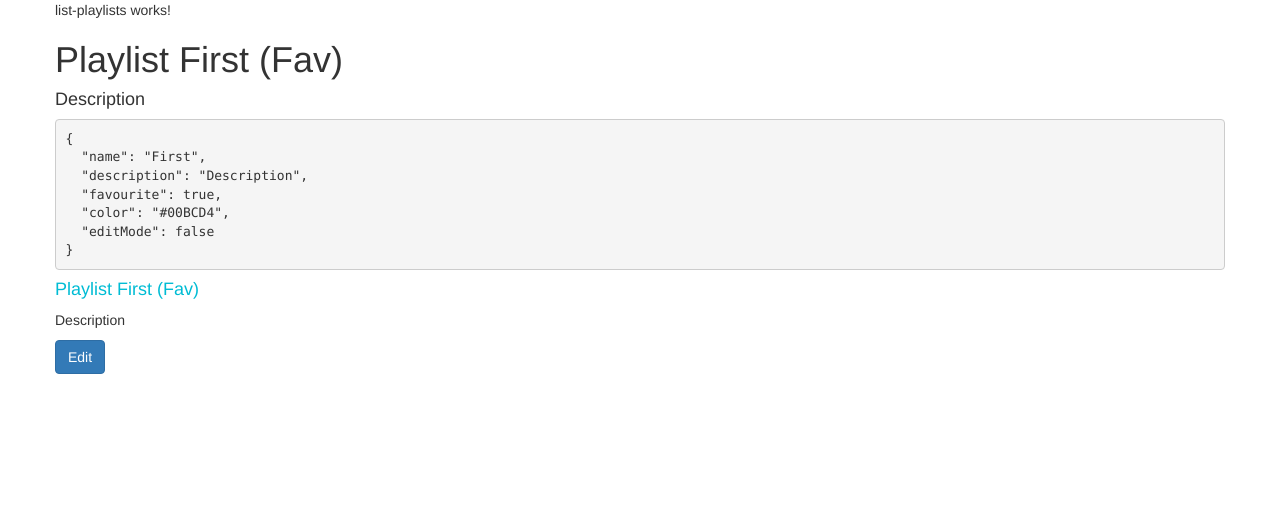
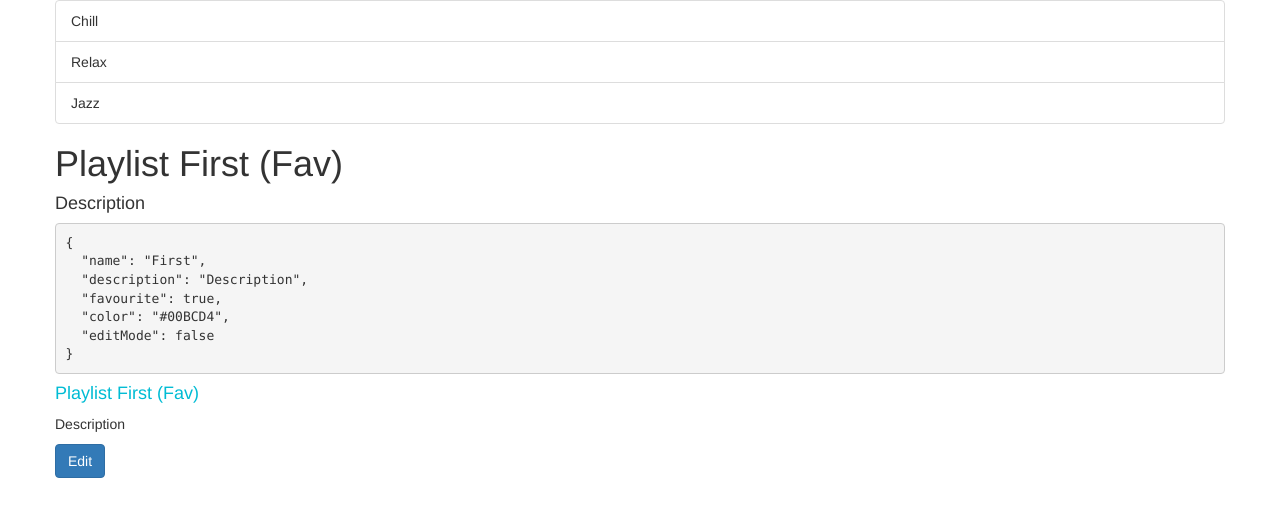
Before and after one commit to j-bogacz/AngularTraining, an Angular app in the folder spot/: page / in a window 1280 px wide. Shown: the top 516 px of the page. Built offline with nearby package versions, Linux system fonts and the light colour scheme.

Commit message:
ngFor class.active

```diff
--- a/spot/src/app/detail-playlist/detail-playlist.component.html
+++ b/spot/src/app/detail-playlist/detail-playlist.component.html
@@ -1,13 +1,13 @@
 <h1>{{'Playlist ' + playlist.name + (playlist.favourite ? ' (Fav)' : '' )}}</h1>
 <h4>{{playlist.description}}</h4>
 <pre>{{playlist | json}}</pre>
-<div [ngSwitch]="playlist.editMode">
+<div [ngSwitch]="editMode">
   <div class="card" *ngSwitchCase=false>
     <div class="card-body">
       <h4 class="card-title" [style.color]="playlist.color">{{'Playlist ' + playlist.name + (playlist.favourite ? ' (Fav)'
         : '' )}}</h4>
       <p class="card-text">{{playlist.description}}</p>
-      <a href="#" class="btn btn-primary" (click)="playlist.editMode=true">Edit</a>
+      <a href="#" class="btn btn-primary" (click)="editMode=true">Edit</a>
     </div>
   </div>
 
@@ -54,6 +54,6 @@
         name="favourite"
       >
     </div>
-    <button type="submit" class="btn btn-primary" (click)="playlist.editMode=false">Submit</button>
+    <button type="submit" class="btn btn-primary" (click)="editMode=false">Submit</button>
   </form>
 </div>
--- a/spot/src/app/detail-playlist/detail-playlist.component.ts
+++ b/spot/src/app/detail-playlist/detail-playlist.component.ts
@@ -13,7 +13,7 @@ export class DetailPlaylistComponent implements OnInit {
     description: string,
     favourite: boolean,
     color: string,
-    editMode: boolean
+    editMode
   } = {
     name: 'First',
     description: 'Description',
@@ -21,6 +21,8 @@ export class DetailPlaylistComponent implements OnInit {
     color: '#00BCD4',
     editMode: false
   };
+
+  editMode: boolean = false;
 
   constructor() {
     console.log(this.playlist);
--- a/spot/src/app/list-playlists/list-playlists.component.html
+++ b/spot/src/app/list-playlists/list-playlists.component.html
@@ -1,3 +1,8 @@
-<p>
-  list-playlists works!
-</p>
+<ul class="list-group">
+  <li
+    class="list-group-item"
+    *ngFor="let playlist of listPlaylists"
+    [class.active]="selectedPlaylist == playlist"
+    (click)="selectedPlaylist = playlist"
+  >{{playlist.name}}</li>
+</ul>
--- a/spot/src/app/list-playlists/list-playlists.component.ts
+++ b/spot/src/app/list-playlists/list-playlists.component.ts
@@ -1,5 +1,12 @@
 import { Component, OnInit, ViewEncapsulation } from '@angular/core';
 
+interface Playlist {
+  id: number;
+  name: string;
+  description: string;
+  favourite: boolean;
+  color: string;
+}
 @Component({
   selector: 'mk-list-playlists',
   templateUrl: './list-playlists.component.html',
@@ -8,6 +15,13 @@ import { Component, OnInit, ViewEncapsulation } from '@angular/core';
 })
 export class ListPlaylistsComponent implements OnInit {
 
+  selectedPlaylist: Playlist;
+
+  listPlaylists: Playlist[] = [
+    {id: 1, name: 'Chill', description: 'Chill music for the weekend', favourite: true, color: '#00BCD4'},
+    {id: 2, name: 'Relax', description: 'Relax music for the weekend', favourite: false, color: '#11BCD4'},
+    {id: 3, name: 'Jazz', description: 'Jazz music for the weekend', favourite: false, color: '#22BCD4'}
+  ];
   constructor() { }
 
   ngOnInit() {
```
